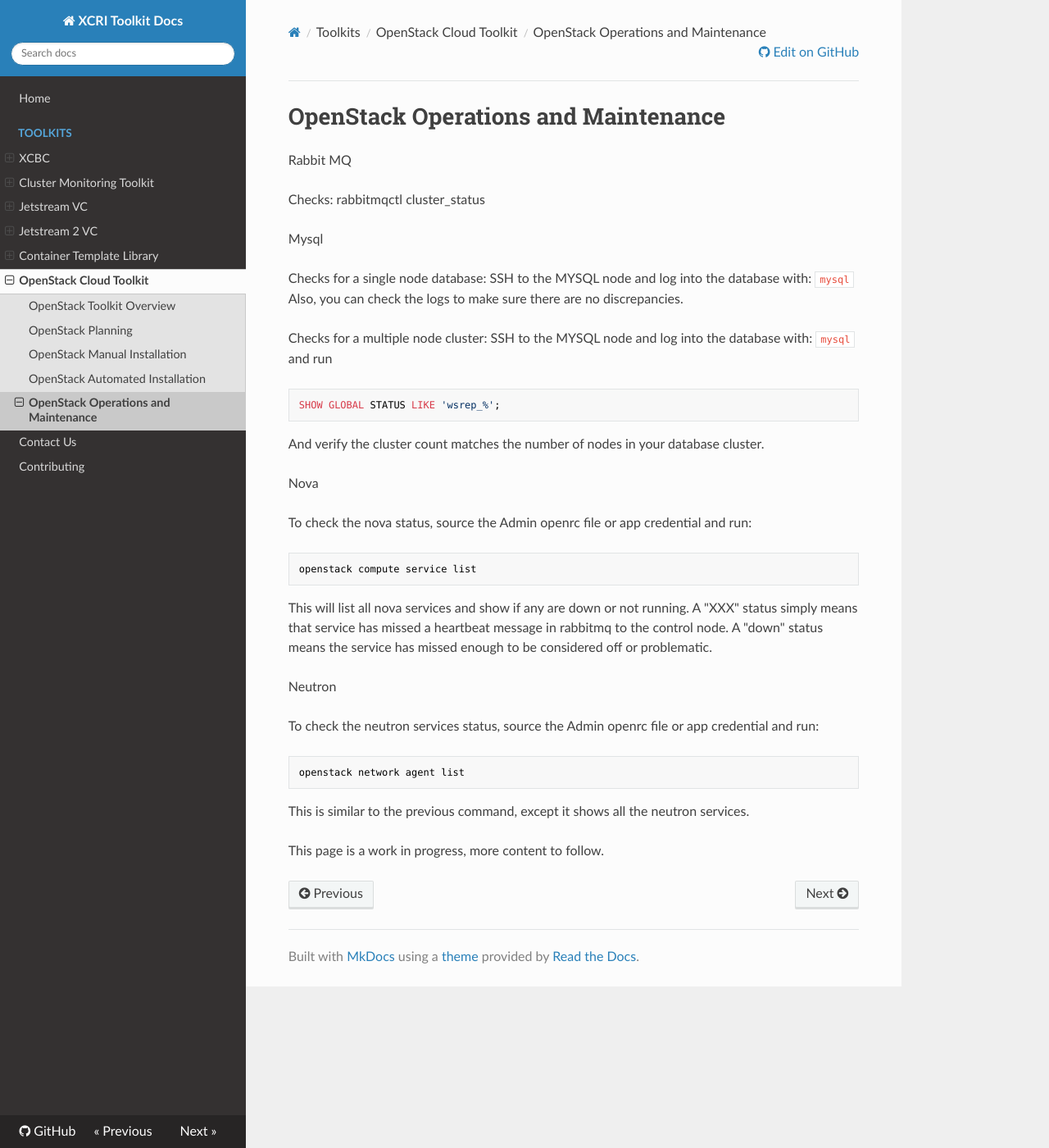
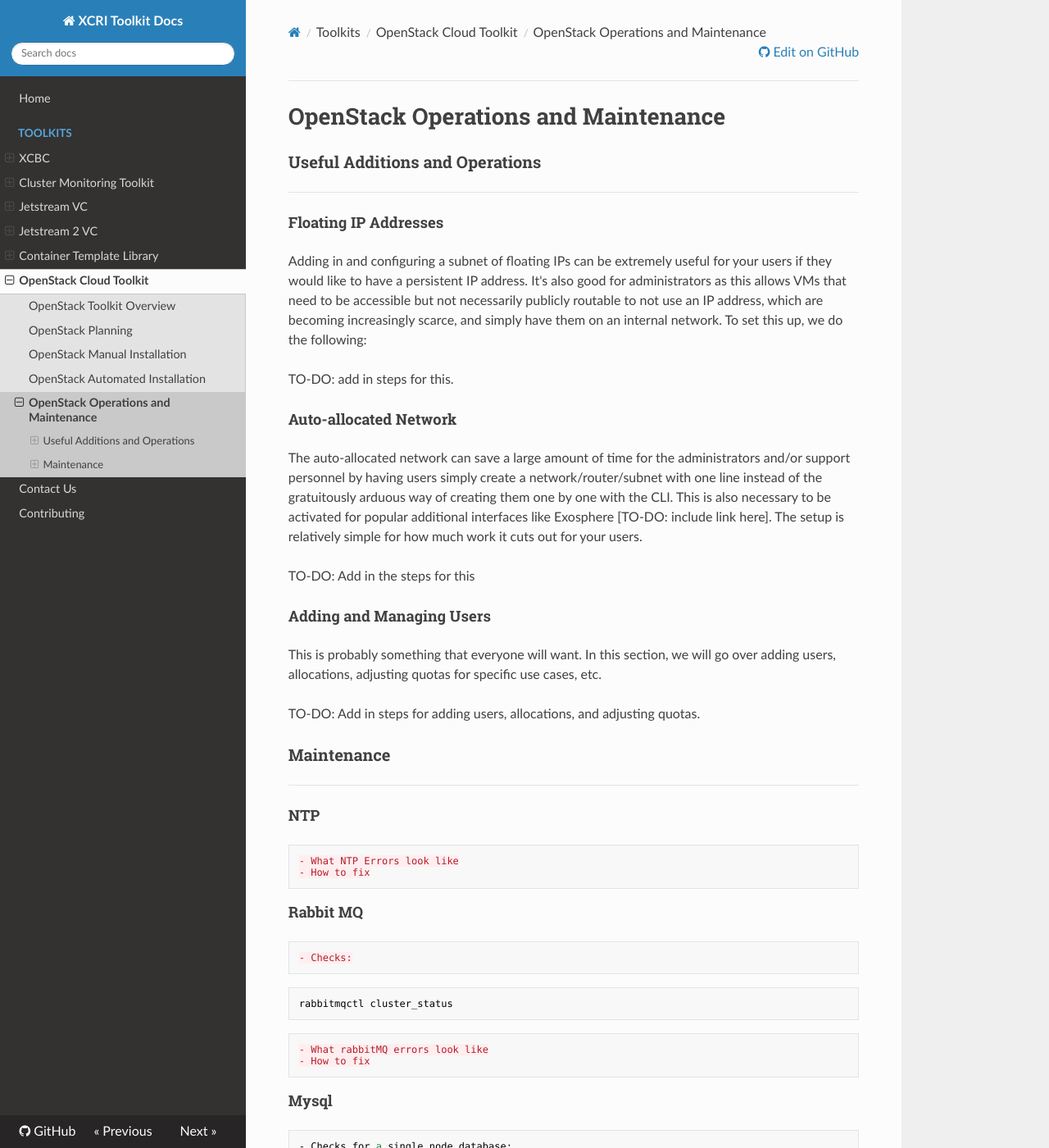
Before and after one commit to access-ci-org/Toolkit-Docs, an MkDocs documentation site: the page built from docs/toolkits/openstack-operations-maintenance.md, in a window 1280 px wide and 1400 px high. Shown: the whole window at 82% size. Built offline with MkDocs 1.6.1, drawn with Linux system fonts in a browser that asks for light colours; nearby versions of some CDN libraries; old or Windows-style settings are respelled for this version of MkDocs; some of the changed text lies outside the part shown.

Commit message:
Added outline, more context

````diff
--- a/docs/toolkits/openstack-operations-maintenance.md
+++ b/docs/toolkits/openstack-operations-maintenance.md
@@ -1,41 +1,83 @@
 # OpenStack Operations and Maintenance
 
-Rabbit MQ
+### Useful Additions and Operations
 
-Checks:
-rabbitmqctl cluster_status
+---
+
+#### Floating IP Addresses
+
+Adding in and configuring a subnet of floating IPs can be extremely useful for your users if they would like to have a persistent IP address.  It's also good for administrators as this allows VMs that need to be accessible but not necessarily publicly routable to not use an IP address, which are becoming increasingly scarce, and simply have them on an internal network.  To set this up, we do the following:
+
+TO-DO: add in steps for this.
+
+#### Auto-allocated Network
+
+The auto-allocated network can save a large amount of time for the administrators and/or support personnel by having users simply create a network/router/subnet with one line instead of the gratuitously arduous way of creating them one by one with the CLI.  This is also necessary to be activated for popular additional interfaces like Exosphere [TO-DO: include link here].  The setup is relatively simple for how much work it cuts out for your users.
+
+TO-DO: Add in the steps for this
+
+#### Adding and Managing Users
+
+This is probably something that everyone will want.  In this section, we will go over adding users, allocations, adjusting quotas for specific use cases, etc.
+
+TO-DO: Add in steps for adding users, allocations, and adjusting quotas.
 
 
+### Maintenance
 
-Mysql
+---
 
-Checks for a single node database:
+#### NTP
+	- What NTP Errors look like
+	- How to fix
+
+#### Rabbit MQ
+
+	- Checks:
+``` bash
+rabbitmqctl cluster_status
+```
+	- What rabbitMQ errors look like
+	- How to fix
+
+#### Mysql
+
+	- Checks for a single node database:
 SSH to the MYSQL node and log into the database with:
 `mysql`
 Also, you can check the logs to make sure there are no discrepancies.
 
-Checks for a multiple node cluster:
+	- Checks for a multiple node cluster:
 SSH to the MYSQL node and log into the database with:
 `mysql`
 and run
 ```
 SHOW GLOBAL STATUS LIKE 'wsrep_%';
 ```
-
 And verify the cluster count matches the number of nodes in your database cluster.
 
-Nova
+	- What MYSQL errors look like
+	- How to fix
+	- Database Discrepancies
+		Throughout the life of your cloud, you may come into issues where the database and openstack reflect different information.  This could be a VM that shows a host on one machine but it's actually on another, a volume that is stuck in a `reserved` state but won't change back to active/available, etc.  To fix this, we need to log into the MYSQL cluster by running `mysql` and updating the discrepancy with `update ITEM set VALUE=DESIRED_VALUE  where id='UUID';`.  You can verify which specific item(s) you'll adjust by adjusting the formula to, `show ITEM where id='UUID';`.
 
+#### Nova
+
+	- Checks:
 To check the nova status, source the Admin openrc file or app credential and run:
 ```
 openstack compute service list
 ```
 
 This will list all nova services and show if any are down or not running.  A "XXX" status simply means that service has missed a heartbeat message in rabbitmq to the control node.  A "down" status means the service has missed enough to be considered off or problematic.
+	- What Nova errors look like
+	- How to Fix
+	- How to take down nodes for maintenance
 
 
-Neutron
+#### Neutron
 
+	- Checks:
 To check the neutron services status, source the Admin openrc file or app credential and run:
 
 ```
@@ -43,5 +85,12 @@ openstack network agent list
 ```
 
 This is similar to the previous command, except it shows all the neutron services.
+	- What Neutron errors look like
+	- How to fix
+
+#### Keystone
+	- What Keystone errors look like
+	- How to fix
+
 
 This page is a work in progress, more content to follow.
````
